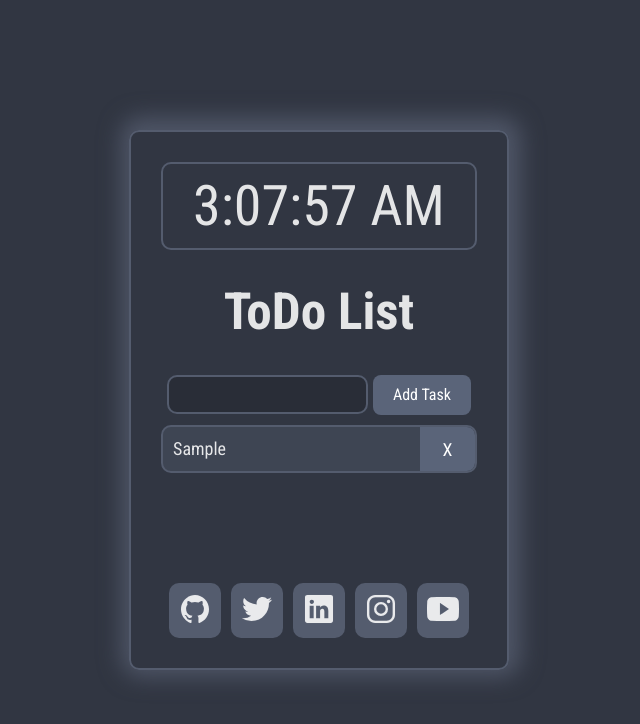
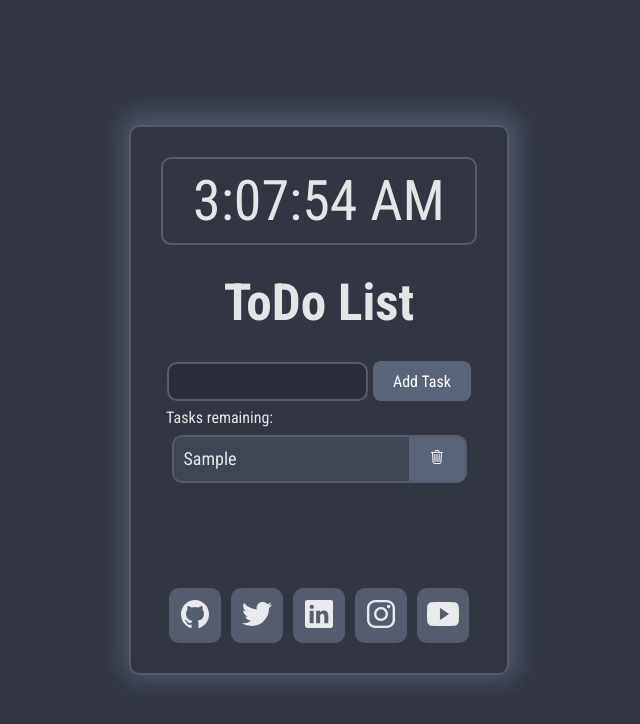
Before and after one commit to lcscostadev/React-ToDoList, a React (Vite) app: page / in a window 1280 px wide. Both pictures are taken after typing "Sample" into the empty fields and a click on the button "Add Task". Shown: the top 724 px of the page, without its empty margins (321-961 px from the left). Built offline with nearby package versions, Linux system fonts and the light colour scheme.

Commit message:
add functionality to create task using enter key, and also highlighting trash can when user complete the task, also user now can click anywere on the task and it will complete

```diff
--- a/src/App.jsx
+++ b/src/App.jsx
@@ -21,6 +21,7 @@ function App() {
 
   // CREATE
   const handleTaskAddition = (taskTitle) => {
+
     const newTasks = [...tasks, {
       id: uuidv4(),
       title: taskTitle,
--- a/src/components/AddTasks.css
+++ b/src/components/AddTasks.css
@@ -35,3 +35,22 @@
     align-items: center;
     justify-content: center;
 }
+
+.text {
+    margin: 5px 5px 0px 5px;
+    text-align: start;
+}
+
+.warning {
+    margin: 0px 5px 0px 5px;
+    text-align: start;
+    display: none;
+}
+
+.complete {
+    color: chartreuse;
+}
+
+.delete {
+    color: #d63434;
+}
--- a/src/components/AddTasks.jsx
+++ b/src/components/AddTasks.jsx
@@ -8,7 +8,6 @@ const AddTasks = ({ handleTaskAddition }) => {
     const handleInputChange = (e) => {
         const data = e.target.value;
         setInputData(data);
-        console.log(data)
     }
 
     const handleAddTask = () => {
@@ -20,11 +19,25 @@ const AddTasks = ({ handleTaskAddition }) => {
         }
     }
 
+    const handleSubmit = (e) => {
+        e.preventDefault();
+
+        setInputData('');
+    }
+
     return (
         <>
-            <div className='input-section'>
-                <input type="text" onChange={handleInputChange} value={inputData} />
-                <button onClick={handleAddTask}>Add Task</button>
+            <form onSubmit={handleSubmit}>
+                <div className='input-section'>
+                    <input type="text" onChange={handleInputChange} value={inputData} />
+                    <button onClick={handleAddTask}>Add Task</button>
+                </div>
+            </form>
+            <div className='text'>
+                <p>Tasks remaining:</p>
+            </div>
+            <div className='warning'>
+                <p>When a task is <span className='complete'>completed</span> you can <span className='delete'>delete</span> it.</p>
             </div>
         </>
     );
--- a/src/components/Header.jsx
+++ b/src/components/Header.jsx
@@ -3,7 +3,7 @@ import React from 'react';
 const Header = () => {
     return (
         <>
-            <header>
+            <header style={{ margin: '30px' }}>
                 <h1>ToDo List</h1>
             </header>
         </>
--- a/src/components/Task.css
+++ b/src/components/Task.css
@@ -1,33 +1,56 @@
+.task-container {
+    display: flex;
+    align-items: center;
+    justify-content: center;
+}
+
 .item {
     display: flex;
     align-items: center;
     justify-content: space-between;
     overflow: hidden;
-    border: 2px solid #545c6e;
-    border-radius: 10px;
+    padding: 10px 0px;
+    border-top: 2px solid #545c6e;
+    border-left: 2px solid #545c6e;
+    border-bottom: 2px solid #545c6e;
+    border-radius: 10px 0px 0px 10px;
     background-color: #3E4553;
-    margin: 10px 0px;
+    margin: 5px 0px;
     cursor: pointer;
+    width: 225px;
     padding-left: 10px;
     font-size: 18px;
     text-transform: capitalize;
     /* max-width: 350px; */
 }
 
-.item:hover {
-    border: 2px solid #8992a7;
-}
+/* .item:hover {
+    border-top: 2px solid #8992a7;
+    border-left: 2px solid #8992a7;
+    border-bottom: 2px solid #8992a7;
+} */
+
 
 .item button {
     border-radius: 0px 8px 8px 0px;
-    color: white;
 }
 
 .btn button {
     transition: all ease-in-out .2s;
+    border-radius: 0px 10px 10px 0px;
+    border: none;
+    border-top: 2px solid #545c6e;
+    border-bottom: 2px solid #545c6e;
+    border-right: 2px solid #545c6e;
+    padding: 12px 20px;
+    color: white;
+}
+
+.btn button:focus {
+    outline: none;
 }
 
 .btn button:hover {
-    color: rgb(214, 52, 52);
+    color: #d63434;
     background-color: #2d323d;
 }
--- a/src/components/Task.jsx
+++ b/src/components/Task.jsx
@@ -4,12 +4,14 @@ import './Task.css';
 const Task = ({ task, handleTaskClick, handleTaskDeletion }) => {
     return (
         <>
-            <div className='item' style={task.completed ? { borderLeft: '12px solid chartreuse', borderRight: '2px solid chartreuse', borderTop: '2px solid chartreuse', borderBottom: '2px solid chartreuse', transition: 'all ease-in .2s' } : { transition: 'all ease-out .2s' }}>
-                <div onClick={() => handleTaskClick(task.id)}>
-                    {task.title}
+            <div className='task-container'>
+                <div className='item' style={task.completed ? { borderLeft: '10px solid chartreuse', borderTop: '2px solid chartreuse', borderBottom: '2px solid chartreuse', transition: 'all ease-in .2s' } : { transition: 'all ease-out .2s' }} onClick={() => handleTaskClick(task.id)}>
+                    <div>
+                        {task.title}
+                    </div>
                 </div>
                 <div className='btn'>
-                    <button onClick={() => handleTaskDeletion(task.id)}>X</button>
+                    <button style={task.completed ? { borderTop: '2px solid chartreuse', borderRight: '2px solid chartreuse', borderBottom: '2px solid chartreuse', color: '#d63434', backgroundColor: '#2d323d' } : {}} onClick={() => handleTaskDeletion(task.id)}><ion-icon name="trash-outline"></ion-icon></button>
                 </div>
             </div>
         </>
--- a/src/index.css
+++ b/src/index.css
@@ -1,3 +1,8 @@
+* {
+  margin: 0;
+  padding: 0;
+}
+
 :root {
   font-family: Inter, Avenir, Helvetica, Arial, sans-serif;
   font-size: 16px;
```
